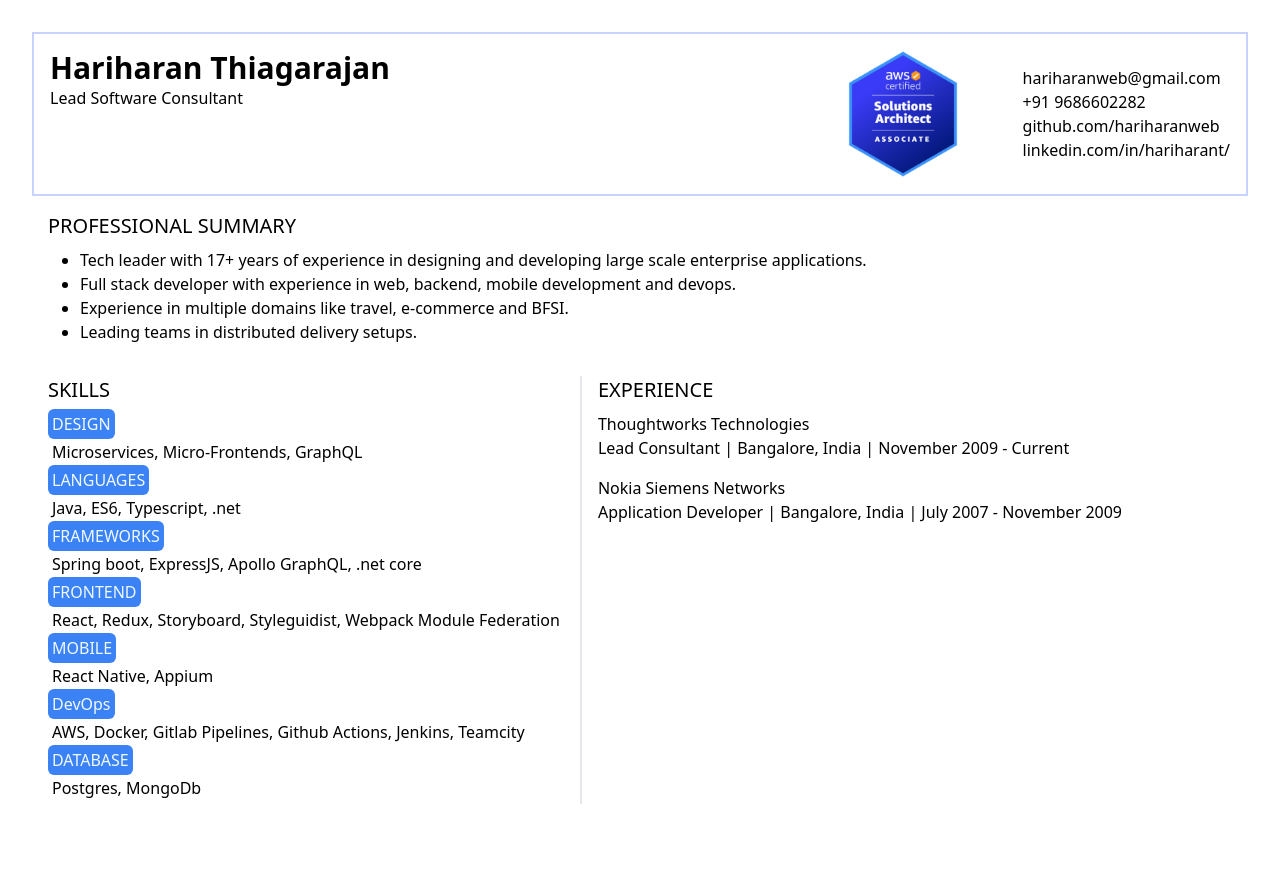
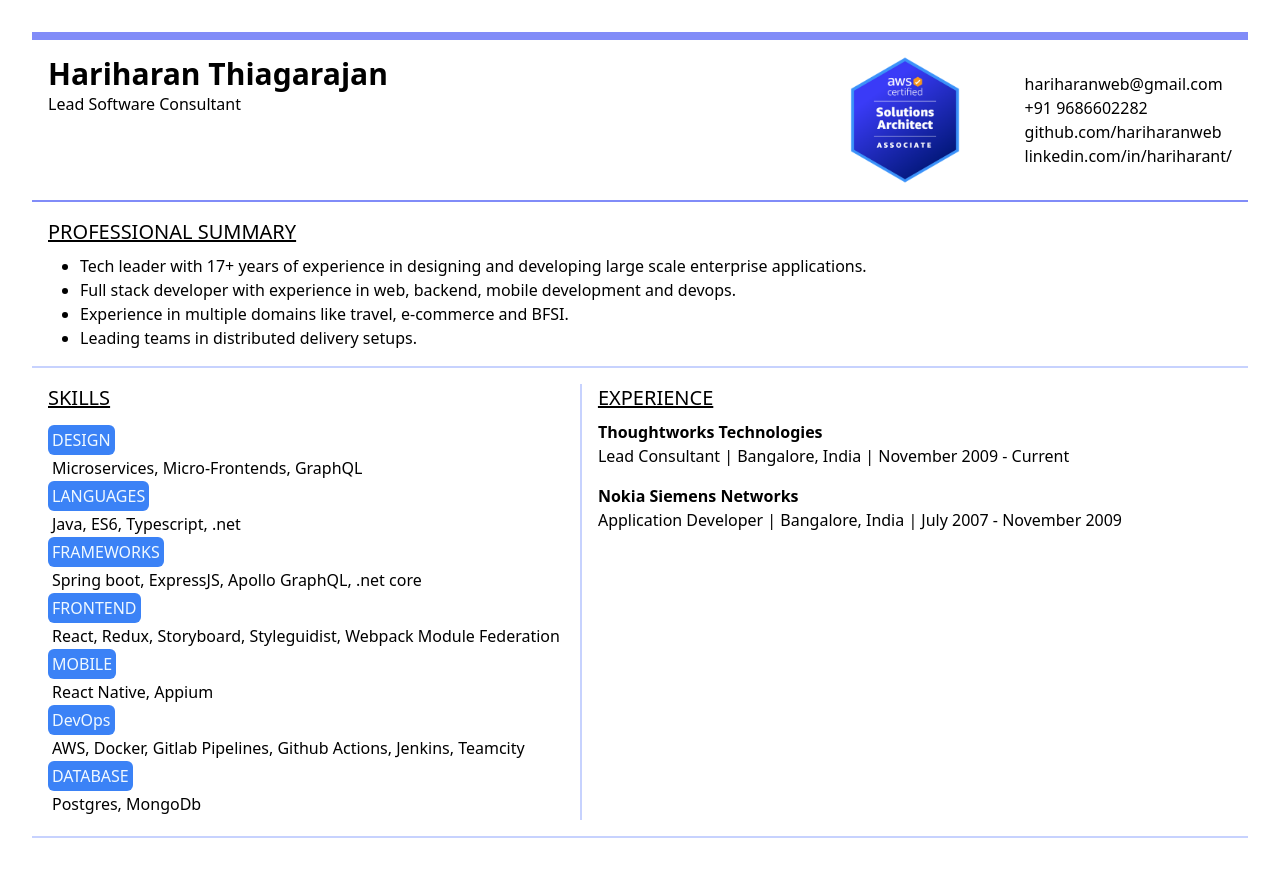
Before and after one commit to hariharanweb/hariharanweb-profile, a React (Create React App) app: page / in a window 1280 px wide. Built offline with nearby package versions, Linux system fonts and the light colour scheme; some icons are missing.

Commit message:
Borders to beautify

```diff
--- a/src/App.tsx
+++ b/src/App.tsx
@@ -8,7 +8,7 @@
 const App = () => {
   return (
     <div className='p-8'>
-      <div className='flex p-4 justify-between border-2 border-indigo-200'>
+      <div className='flex p-4 justify-between border-t-8 border-b-2 border-indigo-400'>
         <div>
           <h1 className="text-3xl font-bold">
             Hariharan Thiagarajan
@@ -39,8 +39,8 @@
           </div>
         </div>
       </div>
-      <div className='p-4'>
-        <h2 className="text-xl pb-2">
+      <div className='p-4 border-b-2 border-indigo-200'>
+        <h2 className="text-xl pb-2 underline">
           PROFESSIONAL SUMMARY
         </h2>
         <ul className="list-disc pl-8">
@@ -50,9 +50,9 @@
           <li>Leading teams in distributed delivery setups.</li>
         </ul>
       </div>
-      <div className='p-4 flex flex-row'>
+      <div className='p-4 flex flex-row border-b-2 border-indigo-200'>
         <div className='pr-4'>
-          <h2 className="text-xl pb-2">
+          <h2 className="text-xl pb-4 underline">
             SKILLS
           </h2>
           <div>
@@ -100,16 +100,16 @@
             </div>
           </div>
         </div>
-        <div className='border-l-2 px-4'>
-          <h2 className="text-xl pb-2">
+        <div className='border-l-2 px-4 border-indigo-200'>
+          <h2 className="text-xl pb-2 underline">
             EXPERIENCE
           </h2>
           <div>
-            <div>Thoughtworks Technologies</div>
+            <div className='font-bold'>Thoughtworks Technologies</div>
             <div>Lead Consultant | Bangalore, India | November 2009 - Current</div>
           </div>
           <div className='pt-4'>
-            <div>Nokia Siemens Networks</div>
+            <div className='font-bold'>Nokia Siemens Networks</div>
             <div>Application Developer | Bangalore, India | July 2007 - November 2009</div>
           </div>
         </div>
```
